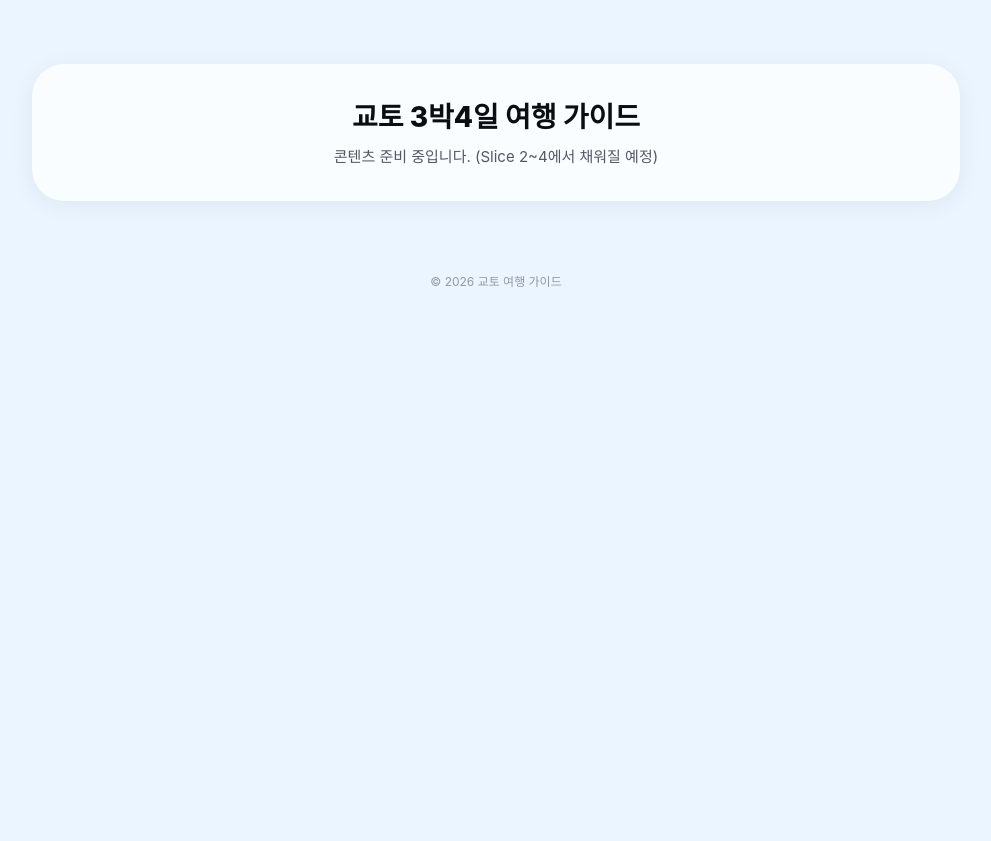
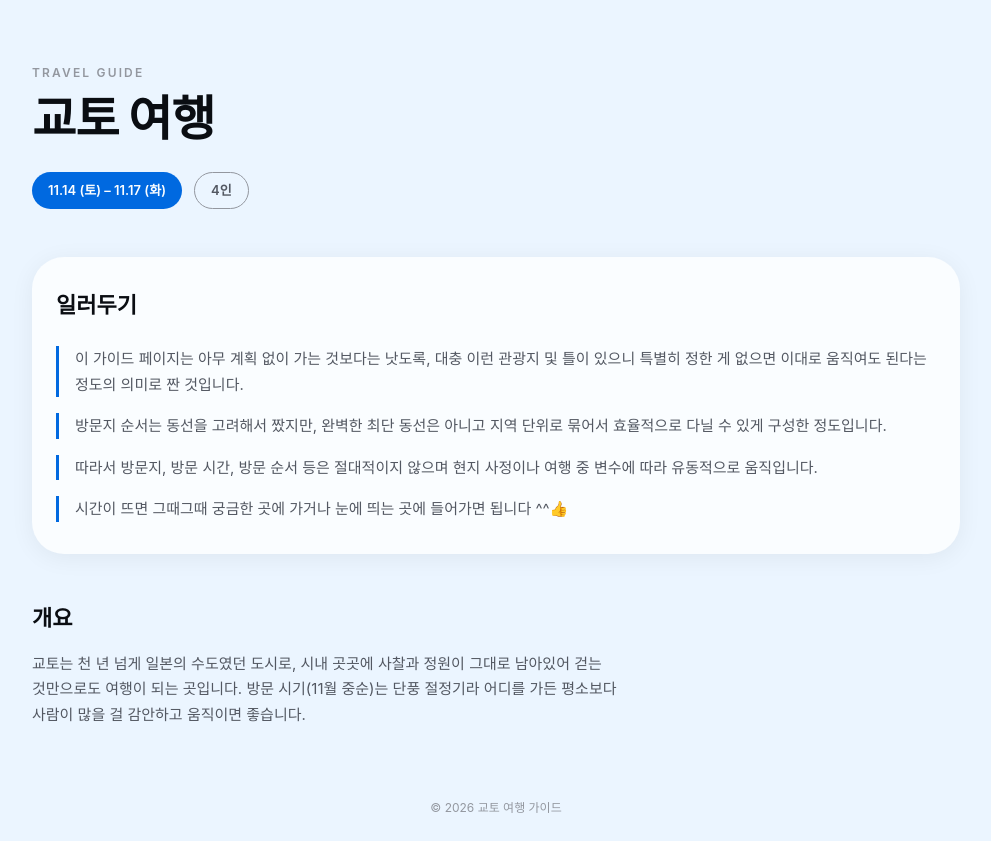
Before and after one commit to heleownae/trip-guide, a plain HTML site: page index.html in a window 1280 px wide. Shown: the whole page, without its empty margins (144-1135 px from the left). Before the commit the page ends 800 px from the top, so only its background shows below. Drawn offline with Linux system fonts and the light colour scheme; a web font is replaced by a local one.

Commit message:
Slice 2: 커버 + 일러두기 + 개요 섹션

```diff
--- a/index.html
+++ b/index.html
@@ -18,13 +18,32 @@
 </head>
 <body>
   <header class="site-header">
-    <!-- Slice 2에서 커버/타이틀 콘텐츠 채움 -->
+    <div class="cover">
+      <p class="cover__eyebrow">TRAVEL GUIDE</p>
+      <h1 class="cover__title">교토 여행</h1>
+      <div class="cover__meta">
+        <span class="pill">11.14 (토) &ndash; 11.17 (화)</span>
+        <span class="pill pill--outline">4인</span>
+      </div>
+    </div>
   </header>
 
   <main class="site-main">
-    <section class="placeholder-notice">
-      <p class="placeholder-notice__title">교토 3박4일 여행 가이드</p>
-      <p>콘텐츠 준비 중입니다. (Slice 2~4에서 채워질 예정)</p>
+    <section class="notice-card" aria-labelledby="notice-heading">
+      <h2 id="notice-heading" class="notice-card__heading">일러두기</h2>
+      <ul class="notice-card__list">
+        <li>이 가이드 페이지는 아무 계획 없이 가는 것보다는 낫도록, 대충 이런 관광지 및 틀이 있으니 특별히 정한 게 없으면 이대로 움직여도 된다는 정도의 의미로 짠 것입니다.</li>
+        <li>방문지 순서는 동선을 고려해서 짰지만, 완벽한 최단 동선은 아니고 지역 단위로 묶어서 효율적으로 다닐 수 있게 구성한 정도입니다.</li>
+        <li>따라서 방문지, 방문 시간, 방문 순서 등은 절대적이지 않으며 현지 사정이나 여행 중 변수에 따라 유동적으로 움직입니다.</li>
+        <li>시간이 뜨면 그때그때 궁금한 곳에 가거나 눈에 띄는 곳에 들어가면 됩니다 ^^👍</li>
+      </ul>
+    </section>
+
+    <section class="overview" aria-labelledby="overview-heading">
+      <h2 id="overview-heading" class="overview__heading">개요</h2>
+      <p class="overview__text">
+        교토는 천 년 넘게 일본의 수도였던 도시로, 시내 곳곳에 사찰과 정원이 그대로 남아있어 걷는 것만으로도 여행이 되는 곳입니다. 방문 시기(11월 중순)는 단풍 절정기라 어디를 가든 평소보다 사람이 많을 걸 감안하고 움직이면 좋습니다.
+      </p>
     </section>
   </main>
 
--- a/styles.css
+++ b/styles.css
@@ -153,21 +153,119 @@ p {
   font-size: var(--fs-caption);
 }
 
-/* 스캐폴딩 단계 임시 안내 문구 */
-.placeholder-notice {
+/* ==========================================================================
+   커버 섹션
+   ========================================================================== */
+
+@keyframes fade-in-up {
+  from {
+    opacity: 0;
+    transform: translateY(8px);
+  }
+  to {
+    opacity: 1;
+    transform: translateY(0);
+  }
+}
+
+.cover {
+  padding: var(--space-6) 0 var(--space-4);
+}
+
+.cover__eyebrow {
+  font-size: var(--fs-caption);
+  font-weight: var(--fw-semibold);
+  letter-spacing: 0.18em;
+  color: var(--color-text-muted);
+  margin: 0 0 var(--space-2);
+  animation: fade-in-up var(--transition-base) ease-out both;
+}
+
+.cover__title {
+  font-size: var(--fs-display);
+  font-weight: var(--fw-extrabold);
+  line-height: var(--lh-tight);
+  letter-spacing: -0.02em;
+  color: var(--color-text-primary);
+  margin: 0 0 var(--space-5);
+  animation: fade-in-up var(--transition-base) ease-out 0.05s both;
+}
+
+.cover__meta {
+  display: flex;
+  flex-wrap: wrap;
+  gap: var(--space-3);
+  animation: fade-in-up var(--transition-base) ease-out 0.1s both;
+}
+
+.pill {
+  display: inline-flex;
+  align-items: center;
+  padding: var(--space-2) var(--space-4);
+  border-radius: var(--radius-pill);
+  font-size: var(--fs-small);
+  font-weight: var(--fw-semibold);
+  background-color: var(--color-accent);
+  color: var(--color-card);
+}
+
+.pill--outline {
+  background-color: transparent;
+  color: var(--color-text-secondary);
+  border: 1.5px solid var(--color-text-muted);
+}
+
+/* ==========================================================================
+   일러두기 섹션
+   ========================================================================== */
+
+.notice-card {
   background-color: var(--color-card);
   border-radius: var(--radius-card);
   box-shadow: var(--shadow-card);
   padding: var(--space-6) var(--space-5);
-  text-align: center;
-  color: var(--color-text-secondary);
 }
 
-.placeholder-notice__title {
-  font-size: var(--fs-h1);
-  font-weight: var(--fw-extrabold);
+.notice-card__heading {
+  font-size: var(--fs-h2);
+  font-weight: var(--fw-bold);
   color: var(--color-text-primary);
-  margin-bottom: var(--space-2);
+  margin-bottom: var(--space-5);
+}
+
+.notice-card__list {
+  list-style: none;
+  margin: 0;
+  padding: 0;
+  display: flex;
+  flex-direction: column;
+  gap: var(--space-4);
+}
+
+.notice-card__list li {
+  padding-left: var(--space-4);
+  color: var(--color-text-secondary);
+  font-size: var(--fs-body);
+  line-height: var(--lh-relaxed);
+  border-left: 3px solid var(--color-accent);
+}
+
+/* ==========================================================================
+   개요 섹션
+   ========================================================================== */
+
+.overview__heading {
+  font-size: var(--fs-h2);
+  font-weight: var(--fw-bold);
+  color: var(--color-text-primary);
+  margin-bottom: var(--space-4);
+}
+
+.overview__text {
+  max-width: 62ch;
+  color: var(--color-text-secondary);
+  font-size: var(--fs-body);
+  line-height: var(--lh-relaxed);
 }
 
 /* ==========================================================================
```
